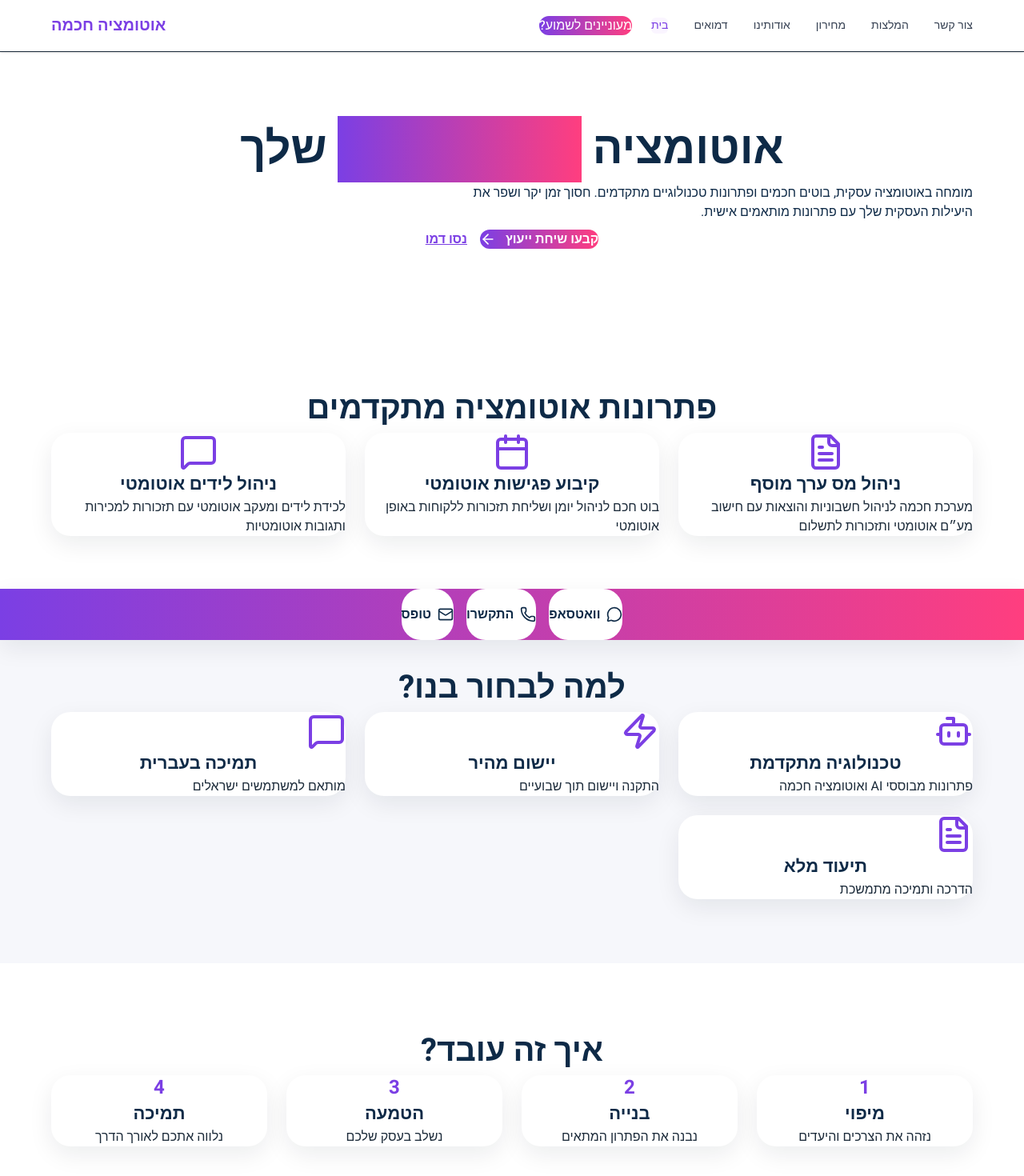
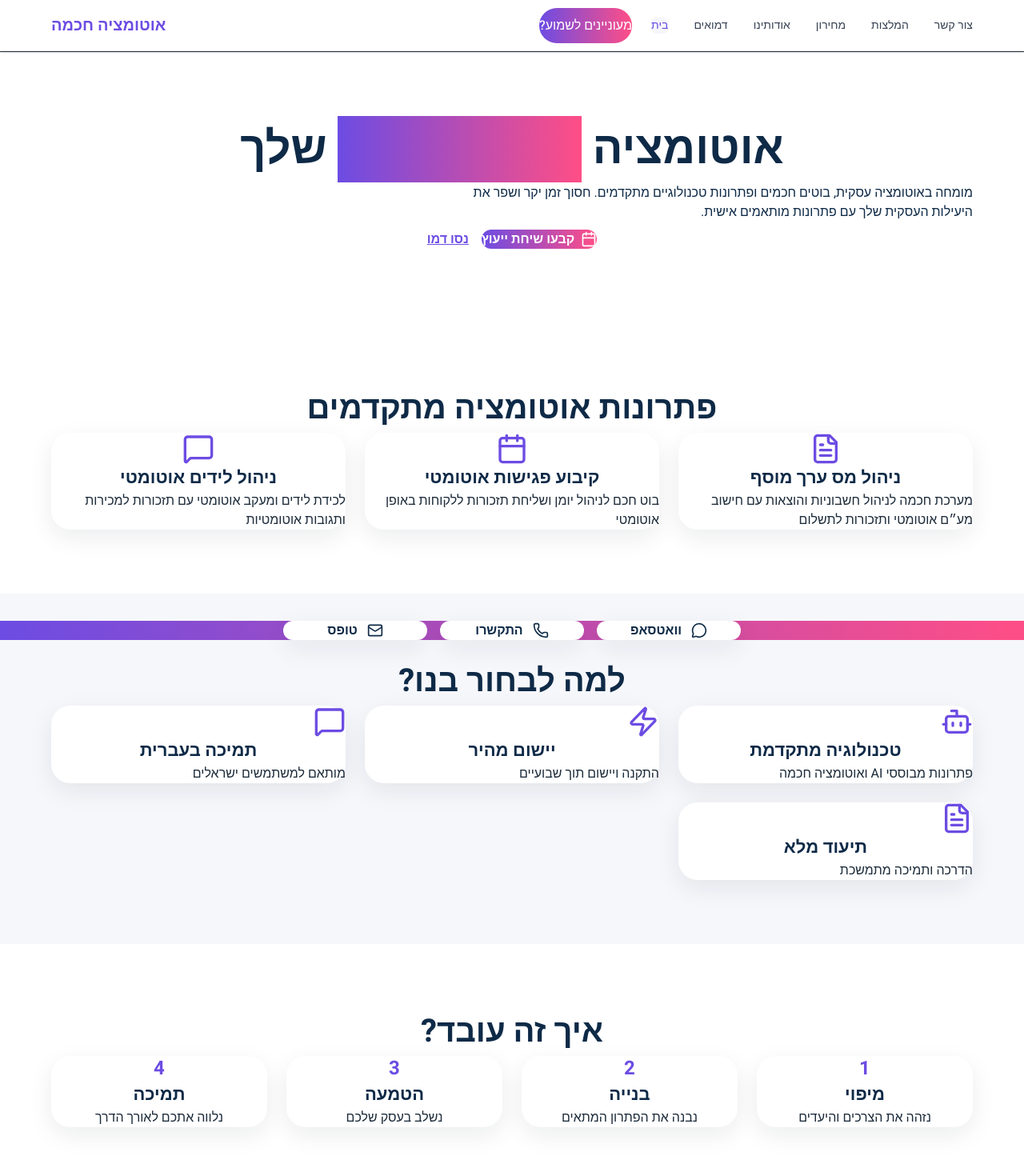
Before and after one commit to NirMeir1/smart-automation-il, a Next.js app: page / in a window 1280 px wide. Shown: the top 1470 px of the page at 80% size. Built offline with nearby package versions, Linux system fonts and the light colour scheme.

Commit message:
refactor: apply design tokens and UI refinements

```diff
--- a/src/app/globals.css
+++ b/src/app/globals.css
@@ -7,13 +7,18 @@
   --ink: #1C2B3A;
   --muted: #F6F7FB;
   --card: #FFFFFF;
-  --pink: #FF3E7F;
-  --purple: #7B3FE4;
-  --accent: #7B3FE4;
-  --accent-gradient: linear-gradient(90deg,#7B3FE4 0%,#FF3E7F 100%);
+  --outline: #E6EAF2;
+  --accent-from: #6C4CE3;
+  --accent-to: #FF4E86;
+  --accent: linear-gradient(90deg, var(--accent-from), var(--accent-to));
   --radius: 24px;
-  --gap: 24px;
+  --radius-sm: 20px;
   --shadow: 0 10px 30px rgba(16,24,40,0.08);
+  --space-1: 8px;
+  --space-2: 12px;
+  --space-3: 16px;
+  --space-4: 24px;
+  --space-5: 32px;
 }
 
 @theme inline {
@@ -24,10 +29,10 @@
   --ink: var(--ink);
   --muted: var(--muted);
   --card: var(--card);
-  --pink: var(--pink);
-  --purple: var(--purple);
+  --outline: var(--outline);
+  --accent-from: var(--accent-from);
+  --accent-to: var(--accent-to);
   --accent: var(--accent);
-  --accent-gradient: var(--accent-gradient);
 }
 
 /* Reset and base styles */
--- a/src/app/page.tsx
+++ b/src/app/page.tsx
@@ -1,5 +1,5 @@
 import Link from 'next/link'
-import { ArrowLeft, Bot, Calendar, FileText, MessageSquare, Zap } from 'lucide-react'
+import { Bot, Calendar, FileText, MessageSquare, Zap } from 'lucide-react'
 
 export default function Home() {
   return (
@@ -9,7 +9,7 @@ export default function Home() {
         <div className="container">
           <div className="text-center">
             <h1 className="mb-6 text-[var(--navy)]">
-              אוטומציה <span className="bg-clip-text text-transparent" style={{ background: 'var(--accent-gradient)' }}>חכמה לעסק</span> שלך
+              אוטומציה <span className="bg-clip-text text-transparent" style={{ background: 'var(--accent)' }}>חכמה לעסק</span> שלך
             </h1>
             <div className="max-w-[70ch] mx-auto mb-10">
               <p className="text-right text-[var(--navy)]">
@@ -20,16 +20,16 @@ export default function Home() {
             <div className="flex flex-col sm:flex-row gap-4 justify-center items-center">
               <Link
                 href="/contact?type=consultation"
-                className="rounded-full px-8 py-4 text-white font-semibold inline-flex items-center gap-3"
-                style={{ background: 'var(--accent-gradient)' }}
+                className="rounded-full px-6 py-3.5 text-white font-semibold inline-flex items-center justify-center gap-2 transition-transform hover:scale-105 focus:scale-105 focus:outline-none"
+                style={{ background: 'var(--accent)' }}
                 aria-label="קבעו שיחת ייעוץ חינמית"
               >
+                <Calendar className="w-5 h-5" />
                 קבעו שיחת ייעוץ
-                <ArrowLeft className="w-5 h-5" />
               </Link>
               <Link
                 href="/demos"
-                className="text-[var(--purple)] underline font-semibold min-w-[44px] min-h-[44px] inline-flex items-center gap-3"
+                className="text-[var(--accent-from)] underline font-semibold min-w-[44px] min-h-[44px] inline-flex items-center gap-3"
                 aria-label="נסו את הדמו האינטראקטיבי שלנו"
               >
                 נסו דמו
@@ -43,10 +43,10 @@ export default function Home() {
       <section className="py-20 bg-white">
         <div className="container text-center">
           <h2 className="mb-12">פתרונות אוטומציה מתקדמים</h2>
-          <div className="grid grid-cols-[repeat(auto-fit,minmax(280px,1fr))] gap-[var(--gap)] text-right">
+          <div className="grid grid-cols-[repeat(auto-fit,minmax(280px,1fr))] gap-[var(--space-4)] text-right">
             <div className="bg-[var(--card)] p-6 rounded-[var(--radius)] shadow-[var(--shadow)]">
               <div className="flex flex-col items-center mb-4">
-                <FileText className="w-12 h-12 text-[var(--accent)] mb-4" />
+                <FileText className="w-10 h-10 text-[var(--accent-from)] mb-4" />
                 <h3 className="mb-2">ניהול מס ערך מוסף</h3>
                 <p className="text-[var(--ink)]">
                   מערכת חכמה לניהול חשבוניות והוצאות עם חישוב מע״ם אוטומטי ותזכורות לתשלום
@@ -56,7 +56,7 @@ export default function Home() {
 
             <div className="bg-[var(--card)] p-6 rounded-[var(--radius)] shadow-[var(--shadow)]">
               <div className="flex flex-col items-center mb-4">
-                <Calendar className="w-12 h-12 text-[var(--accent)] mb-4" />
+                <Calendar className="w-10 h-10 text-[var(--accent-from)] mb-4" />
                 <h3 className="mb-2">קיבוע פגישות אוטומטי</h3>
                 <p className="text-[var(--ink)]">
                   בוט חכם לניהול יומן ושליחת תזכורות ללקוחות באופן אוטומטי
@@ -66,7 +66,7 @@ export default function Home() {
 
             <div className="bg-[var(--card)] p-6 rounded-[var(--radius)] shadow-[var(--shadow)]">
               <div className="flex flex-col items-center mb-4">
-                <MessageSquare className="w-12 h-12 text-[var(--accent)] mb-4" />
+                <MessageSquare className="w-10 h-10 text-[var(--accent-from)] mb-4" />
                 <h3 className="mb-2">ניהול לידים אוטומטי</h3>
                 <p className="text-[var(--ink)]">
                   לכידת לידים ומעקב אוטומטי עם תזכורות למכירות ותגובות אוטומטיות
@@ -81,27 +81,27 @@ export default function Home() {
       <section className="py-20 bg-[var(--muted)]">
         <div className="container text-center">
           <h2 className="mb-12">למה לבחור בנו?</h2>
-          <div className="grid grid-cols-[repeat(auto-fit,minmax(280px,1fr))] gap-[var(--gap)]">
+          <div className="grid grid-cols-[repeat(auto-fit,minmax(280px,1fr))] gap-[var(--space-4)]">
             <div className="bg-[var(--card)] p-6 rounded-[var(--radius)] shadow-[var(--shadow)] text-center">
-              <Bot className="w-12 h-12 text-[var(--accent)] mx-auto mb-4" />
+              <Bot className="w-10 h-10 text-[var(--accent-from)] mx-auto mb-4" />
               <h3 className="mb-3">טכנולוגיה מתקדמת</h3>
               <p className="text-[var(--ink)] text-right">פתרונות מבוססי AI ואוטומציה חכמה</p>
             </div>
 
             <div className="bg-[var(--card)] p-6 rounded-[var(--radius)] shadow-[var(--shadow)] text-center">
-              <Zap className="w-12 h-12 text-[var(--accent)] mx-auto mb-4" />
+              <Zap className="w-10 h-10 text-[var(--accent-from)] mx-auto mb-4" />
               <h3 className="mb-3">יישום מהיר</h3>
               <p className="text-[var(--ink)] text-right">התקנה ויישום תוך שבועיים</p>
             </div>
 
             <div className="bg-[var(--card)] p-6 rounded-[var(--radius)] shadow-[var(--shadow)] text-center">
-              <MessageSquare className="w-12 h-12 text-[var(--accent)] mx-auto mb-4" />
+              <MessageSquare className="w-10 h-10 text-[var(--accent-from)] mx-auto mb-4" />
               <h3 className="mb-3">תמיכה בעברית</h3>
               <p className="text-[var(--ink)] text-right">מותאם למשתמשים ישראלים</p>
             </div>
 
             <div className="bg-[var(--card)] p-6 rounded-[var(--radius)] shadow-[var(--shadow)] text-center">
-              <FileText className="w-12 h-12 text-[var(--accent)] mx-auto mb-4" />
+              <FileText className="w-10 h-10 text-[var(--accent-from)] mx-auto mb-4" />
               <h3 className="mb-3">תיעוד מלא</h3>
               <p className="text-[var(--ink)] text-right">הדרכה ותמיכה מתמשכת</p>
             </div>
@@ -113,7 +113,7 @@ export default function Home() {
         <section className="py-20 bg-white">
           <div className="container text-center">
             <h2 className="mb-12">איך זה עובד?</h2>
-            <div className="flex flex-col md:flex-row gap-[var(--gap)]">
+            <div className="flex flex-col md:flex-row gap-[var(--space-4)]">
               {[{
                 step: 'מיפוי',
                 desc: 'נזהה את הצרכים והיעדים',
@@ -132,7 +132,7 @@ export default function Home() {
               }].map((item, index) => (
                 <div key={item.step} className="flex-1">
                   <div className="bg-[var(--card)] p-6 rounded-[var(--radius)] shadow-[var(--shadow)] h-full flex flex-col items-center">
-                    <span className="text-2xl font-bold text-[var(--accent)] mb-3">{index + 1}</span>
+                    <span className="text-2xl font-bold text-[var(--accent-from)] mb-3">{index + 1}</span>
                     <h3 className="mb-2">{item.step}</h3>
                     <p className="text-[var(--ink)] text-right">{item.desc}</p>
                   </div>
@@ -151,13 +151,13 @@ export default function Home() {
               <img src="/next.svg" alt="Next" className="h-8 w-auto" />
               <img src="/globe.svg" alt="Globe" className="h-8 w-auto" />
             </div>
-            <div className="grid grid-cols-[repeat(auto-fit,minmax(200px,1fr))] gap-[var(--gap)]">
+            <div className="grid grid-cols-[repeat(auto-fit,minmax(200px,1fr))] gap-[var(--space-4)]">
               <div className="text-center">
-                <p className="text-4xl font-bold text-[var(--accent)]">+25%</p>
+                <p className="text-4xl font-bold text-[var(--accent-from)]">+25%</p>
                 <p className="text-[var(--ink)]">המרות</p>
               </div>
               <div className="text-center">
-                <p className="text-4xl font-bold text-[var(--accent)]">-40</p>
+                <p className="text-4xl font-bold text-[var(--accent-from)]">-40</p>
                 <p className="text-[var(--ink)]">שעות עבודה לחודש</p>
               </div>
             </div>
@@ -168,16 +168,16 @@ export default function Home() {
         <section className="py-20 bg-white">
           <div className="container text-center">
             <h2 className="mb-12">סיפורי הצלחה</h2>
-            <div className="grid grid-cols-[repeat(auto-fit,minmax(280px,1fr))] gap-[var(--gap)] text-right">
+            <div className="grid grid-cols-[repeat(auto-fit,minmax(280px,1fr))] gap-[var(--space-4)] text-right">
               <div className="bg-[var(--card)] p-6 rounded-[var(--radius)] shadow-[var(--shadow)]">
                 <h3 className="mb-2 text-center">חברת תוכנה</h3>
                 <p className="mb-4 text-[var(--ink)]">הפחתת זמן תיאום פגישות ב-60%</p>
-                <Link href="#" className="text-[var(--accent)] underline">לפרטים</Link>
+                <Link href="#" className="text-[var(--accent-from)] underline">לפרטים</Link>
               </div>
               <div className="bg-[var(--card)] p-6 rounded-[var(--radius)] shadow-[var(--shadow)]">
                 <h3 className="mb-2 text-center">סטודיו דיגיטל</h3>
                 <p className="mb-4 text-[var(--ink)]">+30% לידים בחודש הראשון</p>
-                <Link href="#" className="text-[var(--accent)] underline">לפרטים</Link>
+                <Link href="#" className="text-[var(--accent-from)] underline">לפרטים</Link>
               </div>
             </div>
           </div>
@@ -206,13 +206,13 @@ export default function Home() {
         </section>
 
         {/* Final Section */}
-        <section className="py-20 mt-auto text-white" style={{ background: 'var(--accent-gradient)' }}>
+        <section className="py-20 mt-auto text-white" style={{ background: 'var(--accent)' }}>
           <div className="container text-center">
             <h2 className="text-white mb-6">מוכנים להתחיל?</h2>
             <div className="max-w-[70ch] mx-auto mb-10">
               <p className="text-white text-right">שיחת היכרות ללא עלות וללא התחייבות</p>
             </div>
-            <div className="flex flex-col sm:flex-row gap-4 justify-center">
+            <div className="flex flex-col sm:flex-row-reverse gap-4 justify-center">
               <Link
                 href="/contact?type=consultation"
                 className="bg-white text-[var(--navy)] px-8 py-4 rounded-[var(--radius)] font-semibold hover:shadow focus:shadow focus:outline-none transition-colors duration-200"
--- a/src/components/layout/contact-dock.tsx
+++ b/src/components/layout/contact-dock.tsx
@@ -6,12 +6,13 @@ import { Phone, MessageCircle, Mail } from 'lucide-react'
 export function ContactDock() {
   return (
     <div
-      className="fixed bottom-0 inset-x-0 h-16 px-6 py-4 z-50 flex justify-center gap-4 shadow-[var(--shadow)]"
-      style={{ background: 'var(--accent-gradient)' }}
+      className="fixed inset-x-0 bottom-0 z-50 px-4 pb-safe-bottom"
+      style={{ background: 'var(--accent)' }}
     >
+      <div className="flex justify-center gap-4 py-4">
         <Link
           href="https://wa.me/972"
-        className="bg-white text-[var(--navy)] px-4 py-2 rounded-[var(--radius)] font-semibold inline-flex items-center gap-2 min-w-[44px] min-h-[44px] focus:outline-none focus:ring-2 focus:ring-white"
+          className="bg-white text-[var(--navy)] px-5 py-4 rounded-[var(--radius)] shadow-[var(--shadow)] font-semibold inline-flex items-center justify-center gap-3 min-w-[180px] focus:outline-none transition-transform hover:scale-105 focus:scale-105"
           aria-label="WhatsApp"
         >
           <MessageCircle className="w-5 h-5" />
@@ -19,7 +20,7 @@ export function ContactDock() {
         </Link>
         <Link
           href="tel:0500000000"
-        className="bg-white text-[var(--navy)] px-4 py-2 rounded-[var(--radius)] font-semibold inline-flex items-center gap-2 min-w-[44px] min-h-[44px] focus:outline-none focus:ring-2 focus:ring-white"
+          className="bg-white text-[var(--navy)] px-5 py-4 rounded-[var(--radius)] shadow-[var(--shadow)] font-semibold inline-flex items-center justify-center gap-3 min-w-[180px] focus:outline-none transition-transform hover:scale-105 focus:scale-105"
           aria-label="Call"
         >
           <Phone className="w-5 h-5" />
@@ -27,12 +28,13 @@ export function ContactDock() {
         </Link>
         <Link
           href="/contact"
-        className="bg-white text-[var(--navy)] px-4 py-2 rounded-[var(--radius)] font-semibold inline-flex items-center gap-2 min-w-[44px] min-h-[44px] focus:outline-none focus:ring-2 focus:ring-white"
+          className="bg-white text-[var(--navy)] px-5 py-4 rounded-[var(--radius)] shadow-[var(--shadow)] font-semibold inline-flex items-center justify-center gap-3 min-w-[180px] focus:outline-none transition-transform hover:scale-105 focus:scale-105"
           aria-label="Form"
         >
           <Mail className="w-5 h-5" />
           טופס
         </Link>
       </div>
+    </div>
   )
 }
--- a/src/components/layout/navigation.tsx
+++ b/src/components/layout/navigation.tsx
@@ -46,9 +46,9 @@ export function Navigation() {
                   href={item.href}
                   className={cn(
                     'px-3 py-2 rounded-md text-sm font-medium transition-colors',
-                    'hover:text-[var(--purple)] hover:bg-purple-50',
+                    'hover:text-[var(--accent-from)] hover:bg-[var(--muted)]',
                     pathname === item.href
-                      ? 'text-[var(--purple)] bg-purple-50'
+                      ? 'text-[var(--accent-from)] bg-[var(--muted)]'
                       : 'text-gray-700'
                   )}
                 >
@@ -58,8 +58,8 @@ export function Navigation() {
             </div>
             <Link
               href="/contact"
-              className="rounded-full px-4 py-2 text-white font-medium hidden md:inline-flex"
-              style={{ background: 'var(--accent-gradient)' }}
+              className="hidden md:inline-flex items-center justify-center gap-2 rounded-full px-5 py-3 min-h-[44px] text-white font-medium transition-transform hover:scale-105 hover:shadow-[var(--shadow)] focus:scale-105 focus:shadow-[var(--shadow)] focus:outline-none"
+              style={{ background: 'var(--accent)' }}
             >
               מעוניינים לשמוע?
             </Link>
@@ -68,7 +68,7 @@ export function Navigation() {
           <div className="flex items-center">
             <Link
               href="/"
-              className="text-xl font-bold text-[var(--purple)] hover:opacity-80 transition-colors"
+              className="text-xl font-bold text-[var(--accent-from)] hover:opacity-80 transition-colors"
             >
               אוטומציה חכמה
             </Link>
@@ -77,7 +77,7 @@ export function Navigation() {
           <div className="md:hidden flex items-center">
             <button
               onClick={() => setIsOpen(!isOpen)}
-              className="p-2 rounded-md text-gray-700 hover:text-[var(--purple)] hover:bg-purple-50 focus:outline-none focus:ring-2 focus:ring-[var(--purple)]"
+              className="p-2 rounded-md text-gray-700 hover:text-[var(--accent-from)] hover:bg-[var(--muted)] focus:outline-none focus:ring-2 focus:ring-[var(--accent-from)]"
               aria-label={isOpen ? 'סגור תפריט' : 'פתח תפריט'}
             >
               {isOpen ? (
@@ -100,9 +100,9 @@ export function Navigation() {
                 onClick={() => setIsOpen(false)}
                 className={cn(
                   'block px-3 py-2 rounded-md text-base font-medium transition-colors',
-                  'hover:text-purple-600 hover:bg-purple-50',
+                  'hover:text-[var(--accent-from)] hover:bg-[var(--muted)]',
                   pathname === item.href
-                    ? 'text-purple-600 bg-purple-50'
+                    ? 'text-[var(--accent-from)] bg-[var(--muted)]'
                     : 'text-gray-700'
                 )}
               >
--- a/tailwind.config.ts
+++ b/tailwind.config.ts
@@ -14,6 +14,25 @@ const config: Config = {
       colors: {
         background: "var(--background)",
         foreground: "var(--foreground)",
+        navy: "var(--navy)",
+        ink: "var(--ink)",
+        muted: "var(--muted)",
+        card: "var(--card)",
+        outline: "var(--outline)",
+        "accent-from": "var(--accent-from)",
+        "accent-to": "var(--accent-to)",
+        accent: "var(--accent)",
+      },
+      boxShadow: {
+        card: "var(--shadow)",
+      },
+      borderRadius: {
+        DEFAULT: "var(--radius-sm)",
+        lg: "var(--radius)",
+        full: "9999px",
+      },
+      backgroundImage: {
+        accent: "var(--accent)",
       },
       spacing: {
         'safe-top': 'env(safe-area-inset-top)',
```
Also changed, not shown: src/components/layout/footer.tsx (+10 -10 lines), 1 other file (tests, documents, lock files or other folders). Lines whose indentation alone changed are shown as unchanged.
